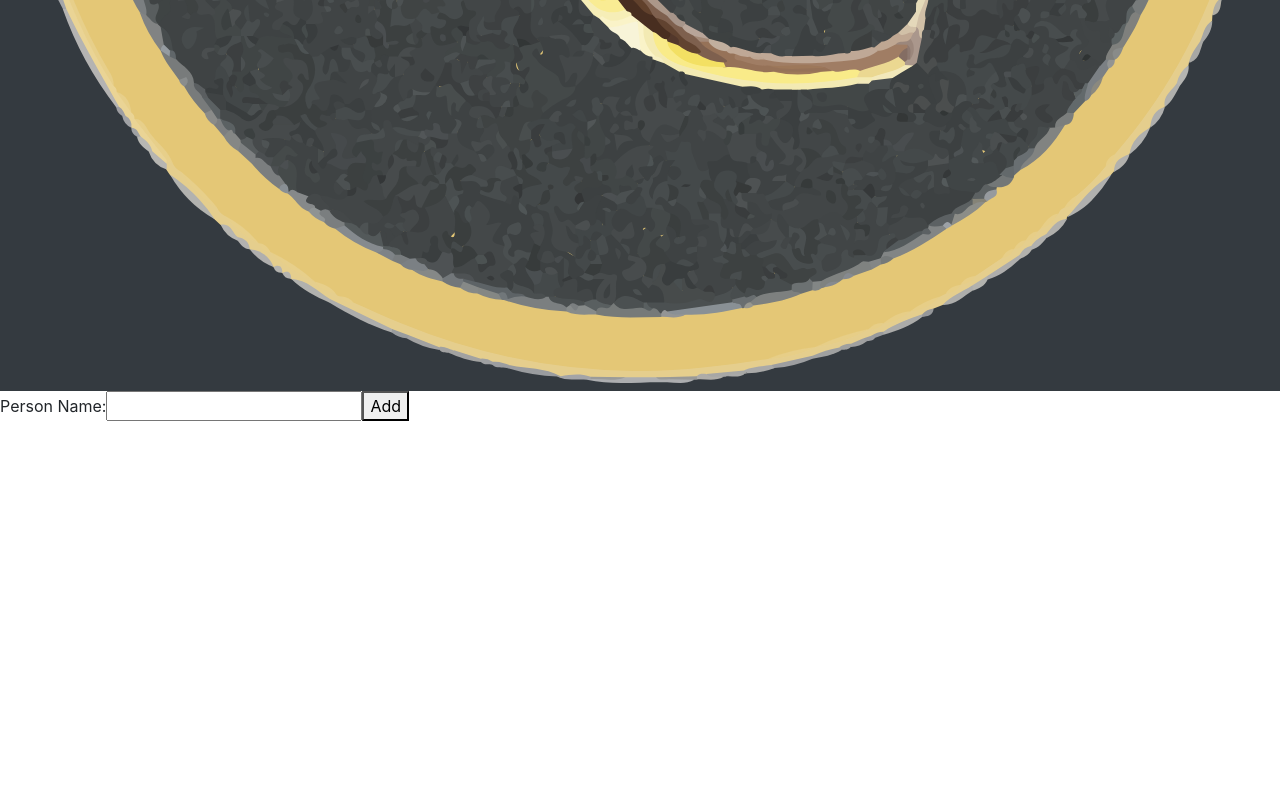
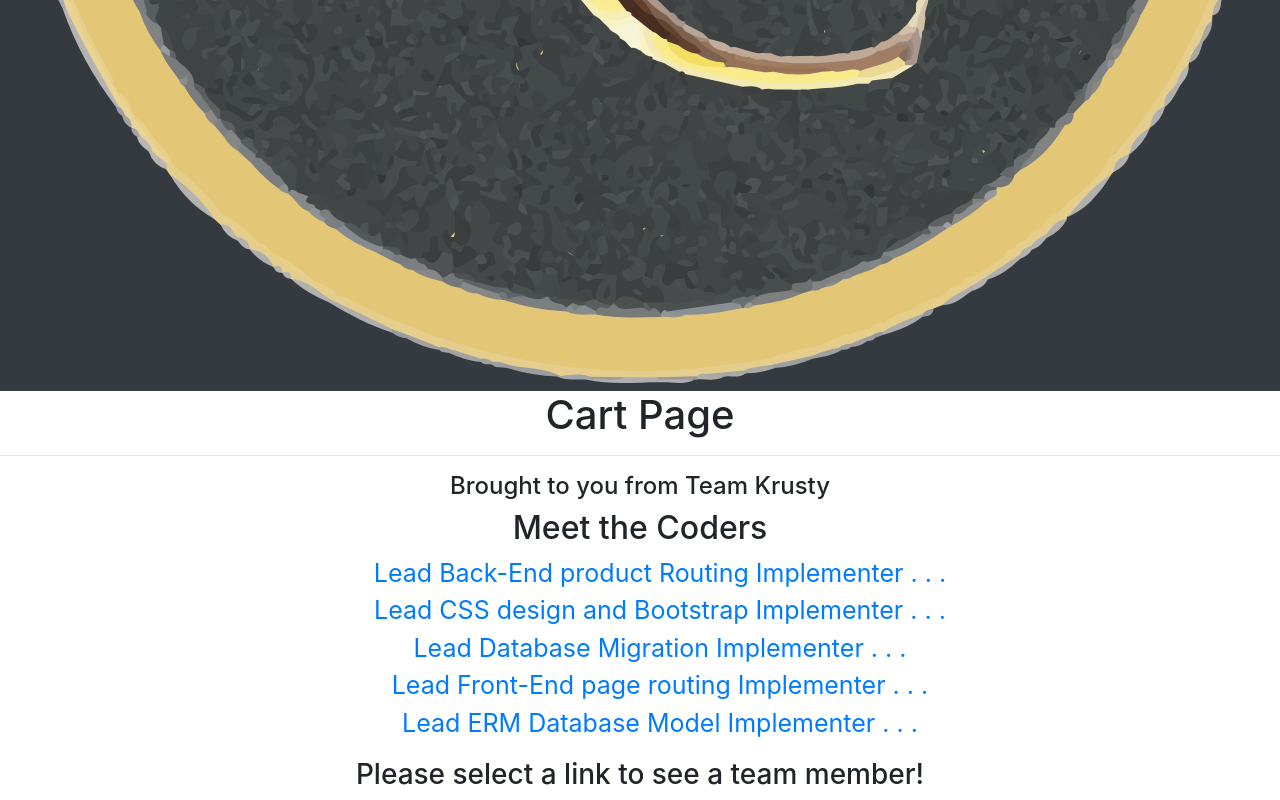
Before and after one commit to Eonflexx/team-krusty, a React (Create React App) app in the folder client-react/: page /cart in a window 1280 px wide. Shown: the part 817-1617 px from the top of the page. Before the commit the page ends 1246 px from the top, so only its background shows below. Built offline with nearby package versions, Linux system fonts and the light colour scheme.

Commit message:
cart edits part2

```diff
--- a/client-react/package.json
+++ b/client-react/package.json
@@ -7,7 +7,9 @@
     "@testing-library/react": "^11.1.0",
     "@testing-library/user-event": "^12.1.10",
     "axios": "^0.21.0",
+    "bootstrap": "^4.5.3",
     "react": "^17.0.1",
+    "react-bootstrap": "^1.4.0",
     "react-dom": "^17.0.1",
     "react-router-dom": "^5.2.0",
     "react-scripts": "4.0.0",
--- a/client-react/src/App.js
+++ b/client-react/src/App.js
@@ -9,6 +9,7 @@ import Navy from "./screens/Navy";
 import Home from "./screens/Home";
 import About from "./screens/About";
 import Shop from "./screens/Shop";
+import Cart from "./screens/Cart";
 
 import ItemDetail from "./components/Product/ItemDetail";
 import Products from "./components/Product/products";
@@ -29,6 +30,7 @@ class App extends Component {
           <Route path="/about" component={About} />
           <Route exact path="/shop" component={Shop} />
           <Route path="/shop/:id" component={ItemDetail} />
+          <Route exact path="/cart" component={Cart} />
           <ProductReview path="/reviews" uri="http://localhost:3001/products" />
           <Products path="/products" uri="http://localhost:3001/products" />
           <PersonList path="/users" />
--- a/client-react/src/screens/Bootnav.js
+++ b/client-react/src/screens/Bootnav.js
@@ -1,7 +1,7 @@
 import React from 'react';
 import logo from '../sc-logoadobe.svg';
 import { Link } from "react-router-dom";
-import 'bootstrap/dist/css/bootstrap.min.css';
+
 import { Navbar, Nav, NavDropdown } from "react-bootstrap";
 
 function Bootnav() {
--- a/client-react/src/screens/Cart.js
+++ b/client-react/src/screens/Cart.js
@@ -6,7 +6,7 @@ import "../App.css";
 function Cart({ match }) {
   return (
     <div>
-      <h1>About Page</h1>
+      <h1>Cart Page</h1>
       <hr />
       <h4>Brought to you from Team Krusty</h4>
       <div>
--- a/client-react/src/screens/Navy.js
+++ b/client-react/src/screens/Navy.js
@@ -1,3 +1,5 @@
+//This component is no longer in use.
+
 import React from 'react';
 import logo from '../sc-logoadobe.svg';
 import { Link } from "react-router-dom"
```
Also changed, not shown: 1 other file (tests, documents, lock files or other folders).
